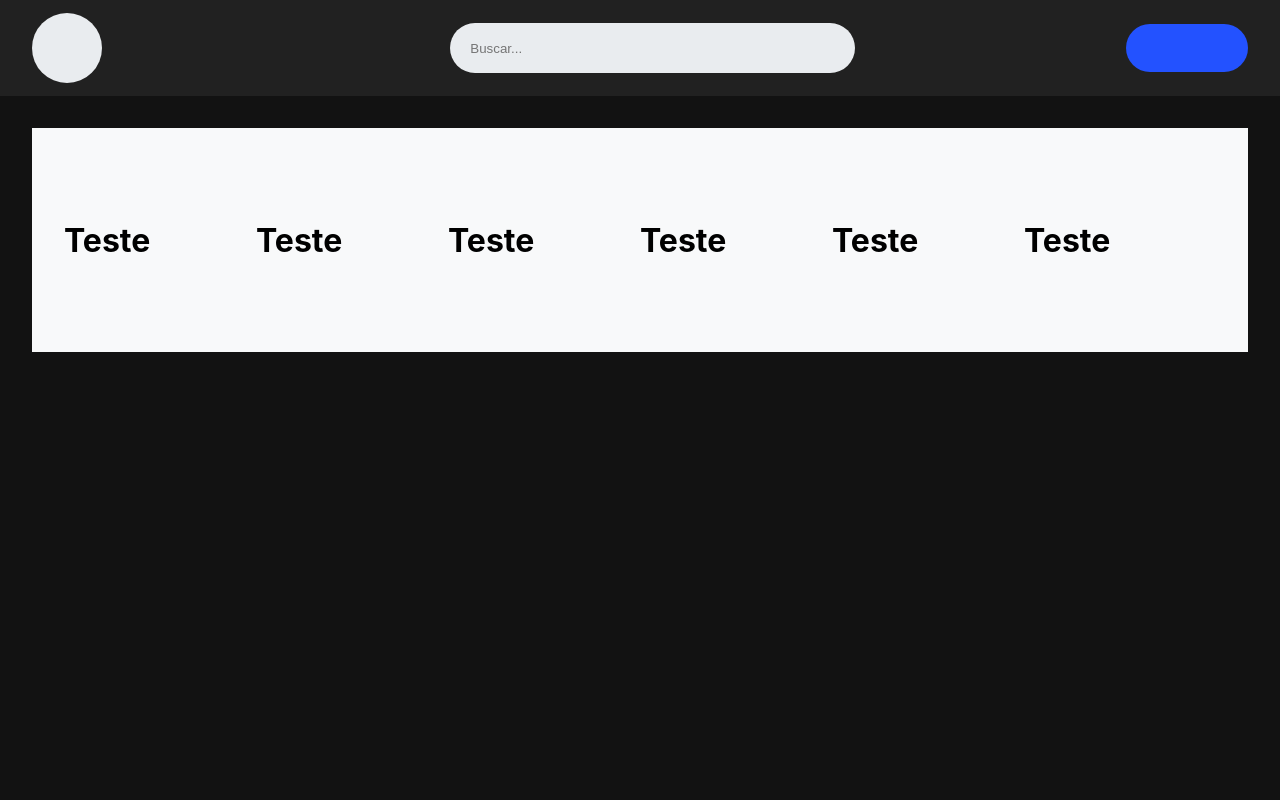
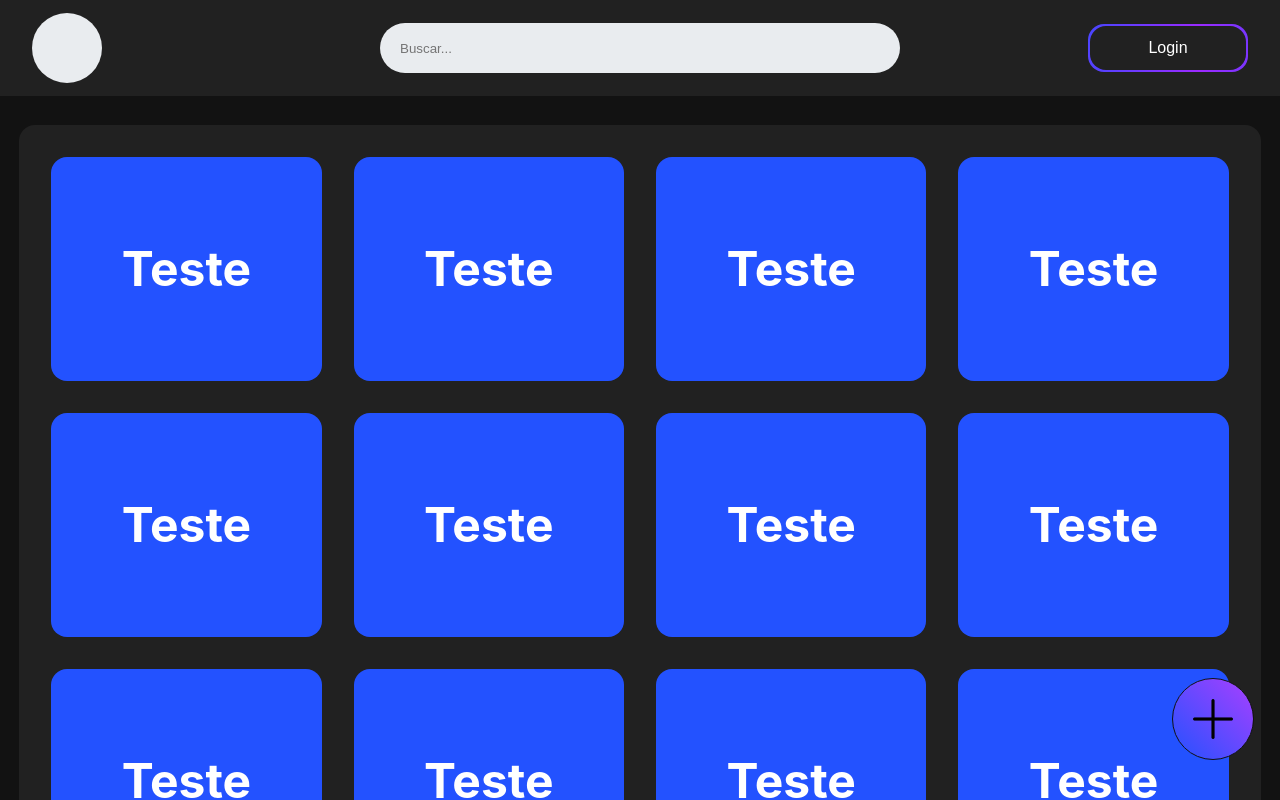
Before and after one commit to JGuilherme-aa1603/meu-app, a React (Create React App) app: page / in a window 1280 px wide. Shown: the top 800 px of the page. Built offline with nearby package versions, Linux system fonts and the light colour scheme.

Commit message:
prototype version

```diff
--- a/src/App.js
+++ b/src/App.js
@@ -1,5 +1,6 @@
-import Header from './components/Header/Header';
-import CardContainer from './components/CardContainer/CardContainer';
+import Header from './components/Header/Header.tsx';
+import CardContainer from './components/CardContainer/CardContainer.tsx';
+import PlusButton from './components/PlusButton/PlusButton.tsx';
 import './App.css';
 
 function App() {
@@ -7,6 +8,7 @@ function App() {
     <div>
       <Header />
       <CardContainer />
+      <PlusButton />
     </div>
   );
 }
--- a/src/components/CardContainer/CardContainer.css
+++ b/src/components/CardContainer/CardContainer.css
@@ -5,14 +5,30 @@
 }
 
 .card__container {
-  display: flex;
-  flex-direction: column;
-  flex-wrap: wrap;
+  display: grid;
+  grid-template-columns: 1fr 1fr 1fr 1fr;
+  grid-gap: 2rem;
   justify-content: space-around;
   padding: 2rem;
-  background-color: #f8f9fa;
-  width: 90%;
+  background-color: #212121;
+  width: 92%;
   min-height: 10rem;
-  height: 10rem;
-  margin-top: 2rem;
+  height: auto;
+  margin-top: 7.8rem;
+  border-radius: 1rem;
 }
+
+.card__container div {
+  display: flex;
+  height: 12rem;
+  align-items: center;
+  justify-content: center;
+  flex-direction: column;
+  padding: 1rem;
+  border-radius: 1rem;
+  background-color: #2352FF;
+  color: #fff;
+  font-size: 1.5rem;
+  font-weight: 700;
+  cursor: pointer;
+}
--- a/src/components/CardContainer/CardContainer.jsx
+++ /dev/null
@@ -1,18 +0,0 @@
-import './CardContainer.css';
-
-function CardContainer () {
-    return (
-        <div className="body__container">
-            <div className="card__container">
-                <h1>Teste</h1>
-                <h1>Teste</h1>
-                <h1>Teste</h1>
-                <h1>Teste</h1>
-                <h1>Teste</h1>
-                <h1>Teste</h1>
-            </div>
-        </div>
-    )
-}
-
-export default CardContainer;
--- /dev/null
+++ b/src/components/CardContainer/CardContainer.tsx
@@ -0,0 +1,62 @@
+import React from 'react';
+import './CardContainer.css';
+
+function CardContainer () {
+    return (
+        <div className="body__container">
+            <div className="card__container">
+                <div>
+                    <h1>Teste</h1>
+                </div>
+                <div>
+                    <h1>Teste</h1>
+                </div>
+                <div>
+                    <h1>Teste</h1>
+                </div>
+                <div>
+                    <h1>Teste</h1>
+                </div>
+                <div>
+                    <h1>Teste</h1>
+                </div>
+                <div>
+                    <h1>Teste</h1>
+                </div>
+                <div>
+                    <h1>Teste</h1>
+                </div>
+                <div>
+                    <h1>Teste</h1>
+                </div>
+                <div>
+                    <h1>Teste</h1>
+                </div>
+                <div>
+                    <h1>Teste</h1>
+                </div>
+                <div>
+                    <h1>Teste</h1>
+                </div>
+                <div>
+                    <h1>Teste</h1>
+                </div>
+                <div>
+                    <h1>Teste</h1>
+                </div>
+                <div>
+                    <h1>Teste</h1>
+                </div>
+                <div>
+                    <h1>Teste</h1>
+                </div>
+                <div>
+                    <h1>Teste</h1>
+                </div>
+
+            </div>
+        </div>
+    )
+}
+
+export default CardContainer;
--- a/src/components/Header/Header.css
+++ b/src/components/Header/Header.css
@@ -1,6 +1,9 @@
 .header__container {
+  box-sizing: border-box;
+  position: fixed;
   display: flex;
   justify-content: space-between;
+  width: 100%;
   height: 6rem;
   align-items: center;
   padding: 0 2rem;
@@ -12,27 +15,16 @@
   height: 70px;
   border-radius: 50%;
   background-color: #e9ecef;
-  margin-right: 77px;
 }
 
 #search {
-  flex: 1;
-  max-width: 30%;
+  position: absolute;
+  left: 50%;
+  transform: translateX(-50%);
+  width: 30rem;
   height: 50px;
   padding: 0 20px;
   border: none;
   border-radius: 25px;
   background-color: #e9ecef;
 }
-
-#login__button {
-  width: 10%;
-  height: 3rem;
-  padding: 10px 20px;
-  border: none;
-  border-radius: 25px;
-  background-color: #2352FF;
-  color: white;
-  font-size: 16px;
-  cursor: pointer;
-}
--- a/src/components/Header/Header.jsx
+++ b/src/components/Header/Header.tsx
@@ -1,6 +1,9 @@
+import React from 'react';
+import LoginButton from './LoginButton/LoginButton.tsx';
 import './Header.css';
 
 function Header () {
+
   return (
     <header className="header__container">
       <div className="userImage__container"></div>
@@ -9,7 +12,7 @@ function Header () {
         type="text"
         placeholder="Buscar..."
       />
-      <button id="login__button"></button>
+      <LoginButton />
     </header>
   )
 }
--- /dev/null
+++ b/src/components/Header/LoginButton/LoginButton.css
@@ -0,0 +1,87 @@
+.login__container {
+    display: flex;
+    align-items: center;
+    justify-content: center;
+    width: 10rem;
+    height: 3rem;
+    font-size: 1.2rem;
+    color: white;
+    font-weight: bold;
+    border-radius: 1rem;
+    position: relative;
+    overflow: hidden;
+    z-index: 1;
+    background: radial-gradient(circle, #2352FF, #9f29ff);
+    background-size: 200% 200%;
+    animation: moveGradient-button 4s infinite linear;
+}
+
+@keyframes moveGradient-button {
+    0% {
+        background-position: 50% 50%;
+    }
+    100% {
+        background-position: 250% 250%;
+    }
+}
+
+#login__button {
+    display: flex;
+    align-items: center;
+    justify-content: center;
+    width: 9.8rem;
+    height: 2.8rem;
+    padding: 10px 20px;
+    border: none;
+    background-color: #212121;
+    border-radius: 1rem;
+    color: white;
+    font-size: 16px;
+    cursor: pointer;
+}
+
+.login__modal__container {
+    position: fixed;
+    width: 100%;
+    height: 100%;
+    top: 50%;
+    left: 50%;
+    transform: translate(-50%, -50%);
+    background-color: rgba(0, 0, 0, 0.536);
+}
+
+.login__modal {
+    display: flex;
+    position: fixed;
+    top: 50%;
+    left: 50%;
+    transform: translate(-50%, -50%);
+    width: 35.3rem;
+    height: 45.3rem;
+    border-radius: 1rem;
+    background: linear-gradient(45deg, #2352FF, #9f29ff);
+    background-size: 200% 200%;
+    animation: moveGradient-modal 4s infinite linear;
+}
+
+@keyframes moveGradient-modal {
+    0% {
+        background-position: 00% 50%;
+    }
+    100% {
+        background-position: 0% 250%;
+    }
+}
+
+
+.login__content {
+    display: flex;
+    position: fixed;
+    top: 50%;
+    left: 50%;
+    transform: translate(-50%, -50%);
+    width: 35rem;
+    height: 45rem;
+    border-radius: 1rem;
+    background-color: #212121;
+}
--- /dev/null
+++ b/src/components/Header/LoginButton/LoginButton.tsx
@@ -0,0 +1,42 @@
+import React, { useEffect, useState } from "react";
+import './LoginButton.css'
+
+function LoginButton () {
+
+    const [loginAberto, setLoginAberto] = useState(false);
+
+    useEffect(() => {
+
+        const loginModal = document.querySelector('.login__modal__container') as HTMLDivElement;
+
+        if (!loginModal) return;
+
+        function closeModal(event: MouseEvent) {
+            if (event.target === loginModal) {
+                setLoginAberto(false);
+            }
+        }
+
+        loginModal.addEventListener("click", closeModal);
+
+        return () => {
+            loginModal.removeEventListener("click", closeModal);
+        };
+    }, [loginAberto]);
+
+    return (
+        <div className="login__container">
+            <button id="login__button" onClick={() => setLoginAberto(true)}>Login</button>
+
+            {loginAberto && (
+                <div className="login__modal__container">
+                    <div className="login__modal">
+                        <div className= "login__content">
+                        </div>
+                    </div>
+                </div>
+             )}
+        </div>
+
+    )}
+export default LoginButton;
--- /dev/null
+++ b/src/components/PlusButton/PlusButton.css
@@ -0,0 +1,22 @@
+.plus__button {
+    position: fixed;
+    display: flex;
+    align-items: center;
+    justify-content: center;
+    border-radius: 50%;
+    border: #121212 solid 0.1rem;
+    cursor: pointer;
+    width: 5rem;
+    height: 5rem;
+    bottom: 5%;
+    right: 2%;
+    background: linear-gradient(45deg, #2352FF, #a93fff);
+}
+
+
+
+#plus__icon {
+    height: 50%;
+    width: 50%;
+    object-fit: cover;
+}
--- /dev/null
+++ b/src/components/PlusButton/PlusButton.tsx
@@ -0,0 +1,13 @@
+import React from 'react';
+import './PlusButton.css';
+import plusIcon from '../../assets/icons/plus-icon.png';
+
+function PlusButton() {
+    return (
+        <div className="plus__button">
+            <img src={plusIcon} alt="Plus Icon" id="plus__icon"/>
+        </div>
+    )
+}
+
+export default PlusButton;
```
Also changed, not shown: package.json (+14 -1 lines), src/assets/icons/plus-icon.png (added), 1 other file (tests, documents, lock files or other folders).
